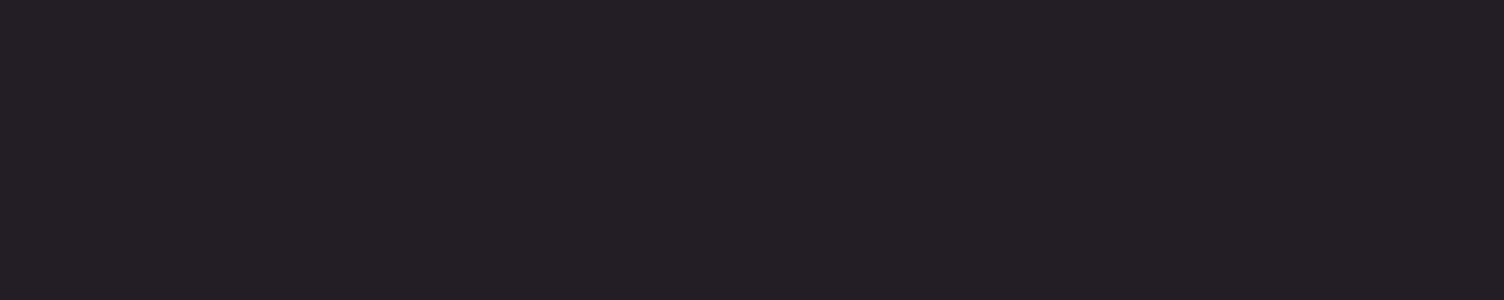
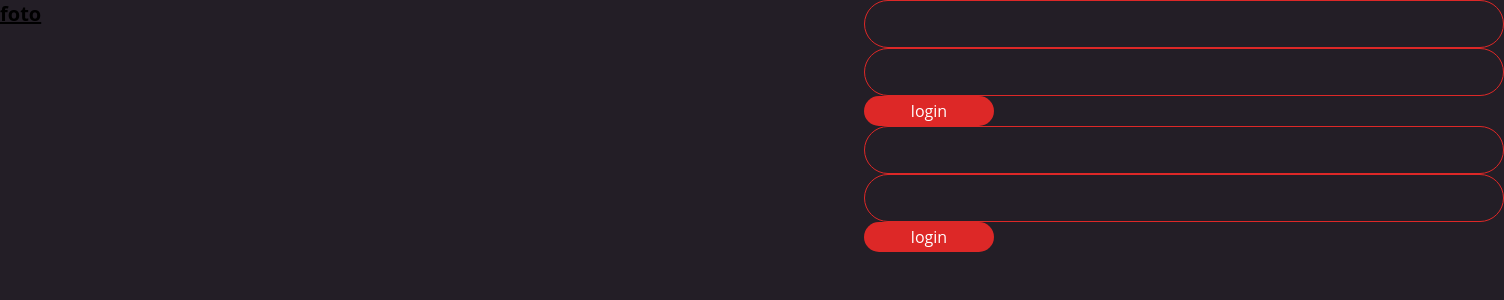
Before and after one commit to victorrony/premiocacReact, a Next.js app: page /auth in a window 1280 px wide. Shown: the top 300 px of the page, 1504 px wide, since content can reach past the window. Built offline with nearby package versions, Linux system fonts and the light colour scheme.

Commit message:
create loginForm and RegisterForm

```diff
--- a/package.json
+++ b/package.json
@@ -9,6 +9,8 @@
     "lint": "next lint"
   },
   "devDependencies": {
+    "autoprefixer": "^10.4.14",
+    "postcss": "^8.4.21",
     "tailwindcss": "^3.2.7"
   },
   "dependencies": {
--- /dev/null
+++ b/postcss.config.js
@@ -0,0 +1,6 @@
+module.exports = {
+  plugins: {
+    tailwindcss: {},
+    autoprefixer: {},
+  },
+}
--- a/src/components/auth/LoginForm.js
+++ b/src/components/auth/LoginForm.js
@@ -0,0 +1,18 @@
+import Buttons from "../utils/Buttons";
+import { Input } from "../utils/Fields";
+
+export default function LoginForm({onsubmit}) {
+  return (
+    <form className="">
+      <div className="form_register">
+        <div className="div_input">
+          <Input />
+        </div>
+        <div className="div_input">
+          <Input />
+        </div>
+        <Buttons Nome="login" className="btn_img" />
+      </div>
+    </form>
+  );
+}
--- a/src/components/auth/RegisterForm.js
+++ b/src/components/auth/RegisterForm.js
@@ -0,0 +1,18 @@
+import Buttons from "../utils/Buttons";
+import { Input } from "../utils/Fields";
+
+export default function RegisterForm({ onSubmit }) {
+  return (
+    <form className="">
+      <div className="form_register">
+        <div className="div_input">
+          <Input />
+        </div>
+        <div className="div_input">
+          <Input />
+        </div>
+        <Buttons Nome="login" className="btn_img" />
+      </div>
+    </form>
+  );
+}
--- a/src/components/utils/Fields.js
+++ b/src/components/utils/Fields.js
@@ -0,0 +1 @@
+export const Input = ({}) => <input type="text" className="section_input" required/>;
--- a/src/pages/auth/index.js
+++ b/src/pages/auth/index.js
@@ -1,3 +1,16 @@
-export default function Auth(){
-    return(null);
+import LoginForm from "@/components/auth/LoginForm";
+import RegisterForm from "@/components/auth/RegisterForm";
+
+export default function Auth() {
+  return (
+    <div className="grid grid-cols-3 gap-4">
+      <div className="col-span-2">
+        <h1 className="text-xl font-bold underline">foto</h1>
+      </div>
+      <div>
+        <LoginForm />
+        <RegisterForm />
+      </div>
+    </div>
+  );
 }
--- a/src/styles/globals.css
+++ b/src/styles/globals.css
@@ -260,3 +260,12 @@
     color: #ffffff;
     border: none;
   }
+
+
+  .form {
+    display: flex;
+  }
+
+  .form_foto {
+    width: 60%
+  }
```
Also changed, not shown: 2 other files (tests, documents, lock files or other folders).
